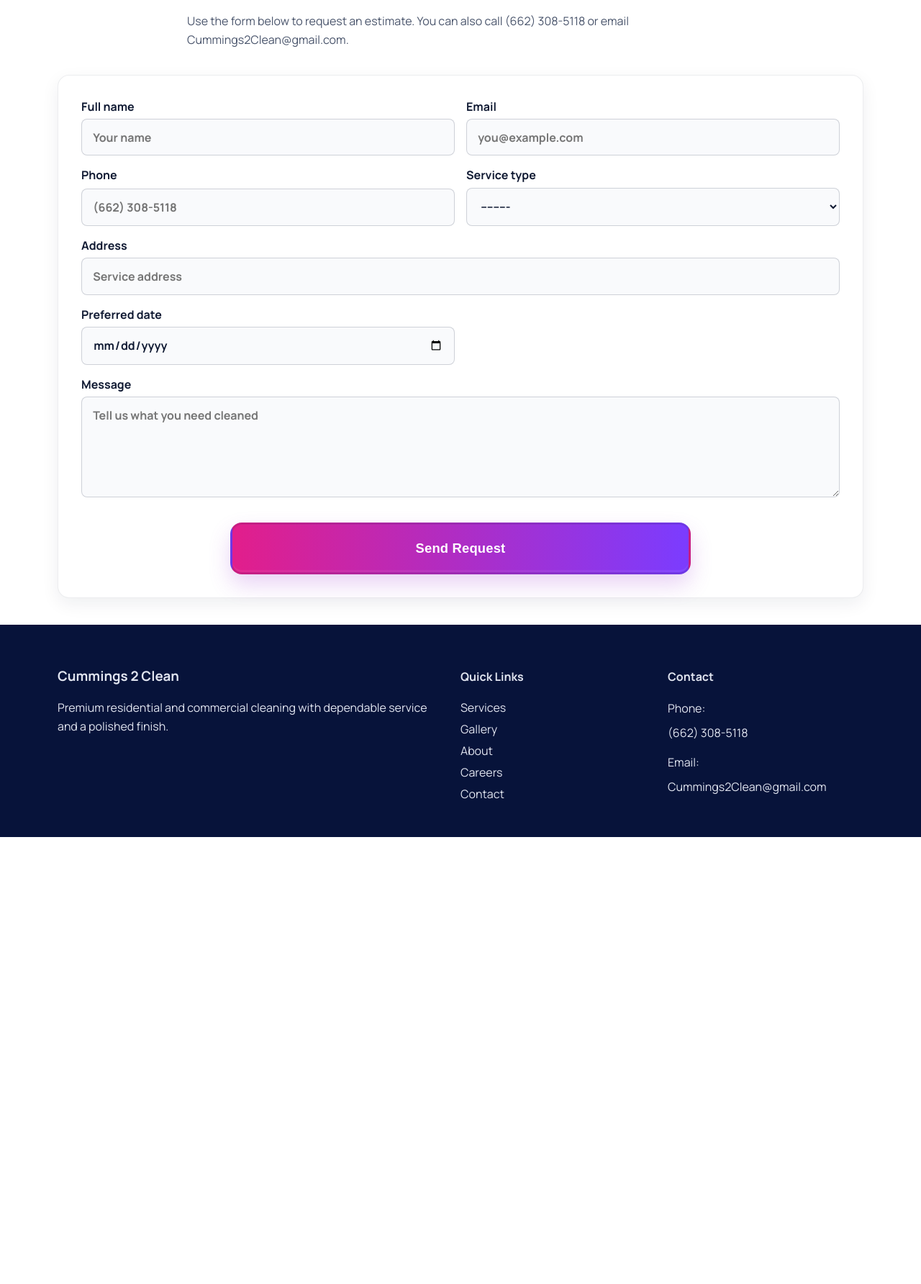
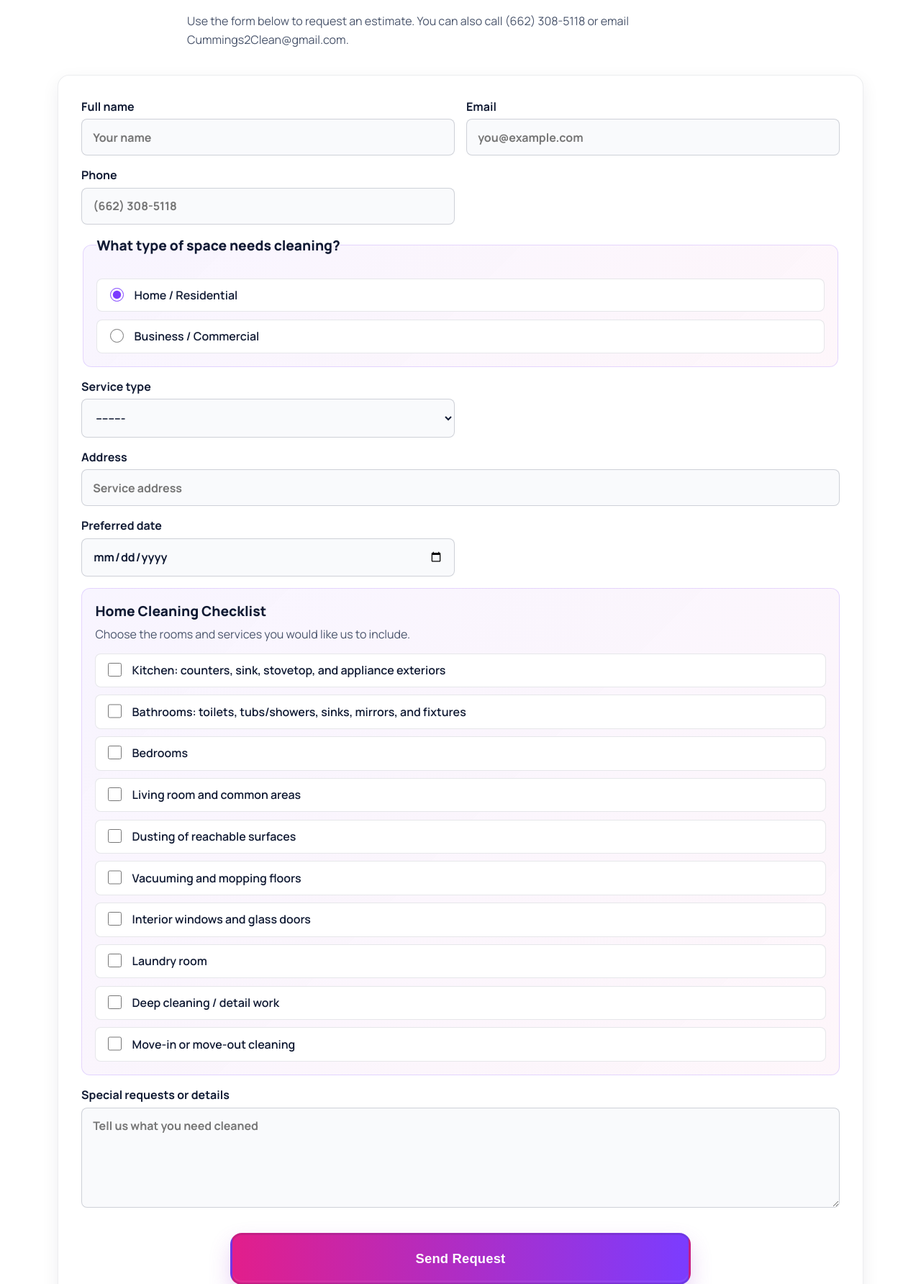
Before and after one commit to rtzib13/C2C, a Django app: page /contact/ in a window 1280 px wide. Shown: the part 453-2237 px from the top of the page at 72% size. Before the commit the page ends 1616 px from the top, so only its background shows below. Run offline with Django 4.2, Linux system fonts and the light colour scheme.

Commit message:
Add residential and commercial quote checklists

```diff
--- a/static/css/style.css
+++ b/static/css/style.css
@@ -478,6 +478,63 @@ textarea:focus {
   width: min(640px, 78%);
   max-width: 640px;
   box-sizing: border-box;
+}
+
+.property-choice,
+.checklist-panel {
+  border: 1px solid rgba(123, 60, 255, 0.18);
+  border-radius: 12px;
+  padding: 1.15rem;
+  background: linear-gradient(135deg, rgba(123, 60, 255, 0.05), rgba(226, 30, 139, 0.04));
+}
+
+.property-choice legend,
+.checklist-panel h2 {
+  padding: 0;
+  margin: 0;
+  color: var(--ink);
+  font-size: 1.2rem;
+  font-weight: 800;
+}
+
+.property-choice > div,
+.checklist-options > div {
+  display: grid;
+  gap: 0.65rem;
+  margin-top: 0.9rem;
+}
+
+.property-choice label,
+.checklist-options label {
+  display: flex;
+  align-items: flex-start;
+  gap: 0.7rem;
+  padding: 0.7rem 0.8rem;
+  border: 1px solid rgba(16, 26, 51, 0.1);
+  border-radius: 8px;
+  background: var(--white);
+  font-weight: 600;
+  line-height: 1.4;
+  cursor: pointer;
+}
+
+.property-choice input,
+.checklist-options input {
+  width: 1.2rem;
+  min-width: 1.2rem;
+  min-height: 1.2rem;
+  margin-top: 0.05rem;
+  accent-color: var(--purple);
+}
+
+.checklist-panel > p {
+  margin: 0.45rem 0 0;
+  color: var(--copy);
+  line-height: 1.5;
+}
+
+.checklist-panel[hidden] {
+  display: none;
 }
 
 .site-footer {
@@ -961,6 +1018,11 @@ textarea:focus {
     line-height: 1.45;
   }
 
+  .property-choice,
+  .checklist-panel {
+    padding: 1rem;
+  }
+
   .checkbox-row input[type="checkbox"] {
     min-height: 22px;
     min-width: 22px;
--- a/templates/website/contact.html
+++ b/templates/website/contact.html
@@ -27,6 +27,11 @@
         {{ form.phone }}
         {{ form.phone.errors }}
       </label>
+      <fieldset class="wide property-choice">
+        <legend>What type of space needs cleaning?</legend>
+        {{ form.property_type }}
+        {{ form.property_type.errors }}
+      </fieldset>
       <label>
         <span>Service type</span>
         {{ form.service_type }}
@@ -42,8 +47,20 @@
         {{ form.preferred_date }}
         {{ form.preferred_date.errors }}
       </label>
+      <section class="wide checklist-panel" data-checklist="residential">
+        <h2>Home Cleaning Checklist</h2>
+        <p>Choose the rooms and services you would like us to include.</p>
+        <div class="checklist-options">{{ form.residential_checklist }}</div>
+        {{ form.residential_checklist.errors }}
+      </section>
+      <section class="wide checklist-panel" data-checklist="commercial" hidden>
+        <h2>Business Cleaning Checklist</h2>
+        <p>Choose the spaces and services you would like us to include.</p>
+        <div class="checklist-options">{{ form.commercial_checklist }}</div>
+        {{ form.commercial_checklist.errors }}
+      </section>
       <label class="wide">
-        <span>Message</span>
+        <span>Special requests or details</span>
         {{ form.message }}
         {{ form.message.errors }}
       </label>
@@ -51,4 +68,27 @@
     <button class="button button-primary" type="submit">Send Request</button>
   </form>
 </section>
+<script>
+  document.addEventListener("DOMContentLoaded", function () {
+    const propertyInputs = document.querySelectorAll('input[name="property_type"]');
+    const panels = document.querySelectorAll("[data-checklist]");
+
+    function updateChecklist() {
+      const selected = document.querySelector('input[name="property_type"]:checked');
+      const propertyType = selected ? selected.value : "residential";
+      panels.forEach(function (panel) {
+        const isActive = panel.dataset.checklist === propertyType;
+        panel.hidden = !isActive;
+        panel.querySelectorAll('input[type="checkbox"]').forEach(function (input) {
+          input.disabled = !isActive;
+        });
+      });
+    }
+
+    propertyInputs.forEach(function (input) {
+      input.addEventListener("change", updateChecklist);
+    });
+    updateChecklist();
+  });
+</script>
 {% endblock %}
--- a/website/forms.py
+++ b/website/forms.py
@@ -5,6 +5,21 @@ from .models import CareerApplication, QuoteRequest
 
 
 class QuoteRequestForm(forms.ModelForm):
+    property_type = forms.ChoiceField(
+        choices=QuoteRequest.PROPERTY_TYPE_CHOICES,
+        initial="residential",
+        widget=forms.RadioSelect,
+    )
+    residential_checklist = forms.MultipleChoiceField(
+        choices=QuoteRequest.RESIDENTIAL_CHECKLIST_CHOICES,
+        required=False,
+        widget=forms.CheckboxSelectMultiple,
+    )
+    commercial_checklist = forms.MultipleChoiceField(
+        choices=QuoteRequest.COMMERCIAL_CHECKLIST_CHOICES,
+        required=False,
+        widget=forms.CheckboxSelectMultiple,
+    )
     preferred_date = forms.DateField(
         required=False,
         widget=forms.DateInput(attrs={"type": "date"}),
@@ -17,6 +32,7 @@ class QuoteRequestForm(forms.ModelForm):
             "full_name",
             "email",
             "phone",
+            "property_type",
             "service_type",
             "address",
             "preferred_date",
@@ -29,6 +45,21 @@ class QuoteRequestForm(forms.ModelForm):
             "address": forms.TextInput(attrs={"placeholder": "Service address"}),
             "message": forms.Textarea(attrs={"rows": 5, "placeholder": "Tell us what you need cleaned"}),
         }
+
+    def clean(self):
+        cleaned_data = super().clean()
+        if cleaned_data.get("property_type") == "commercial":
+            cleaned_data["selected_checklist"] = cleaned_data.get("commercial_checklist", [])
+        else:
+            cleaned_data["selected_checklist"] = cleaned_data.get("residential_checklist", [])
+        return cleaned_data
+
+    def save(self, commit=True):
+        quote = super().save(commit=False)
+        quote.checklist_items = self.cleaned_data.get("selected_checklist", [])
+        if commit:
+            quote.save()
+        return quote
 
 
 class CareerApplicationForm(forms.ModelForm):
--- a/website/models.py
+++ b/website/models.py
@@ -4,6 +4,11 @@ from django.db import models
 
 
 class QuoteRequest(models.Model):
+    PROPERTY_TYPE_CHOICES = [
+        ("residential", "Home / Residential"),
+        ("commercial", "Business / Commercial"),
+    ]
+
     SERVICE_CHOICES = [
         ("residential", "Residential Cleaning"),
         ("commercial", "Commercial Cleaning"),
@@ -12,13 +17,42 @@ class QuoteRequest(models.Model):
         ("custom", "Custom Request"),
     ]
 
+    RESIDENTIAL_CHECKLIST_CHOICES = [
+        ("kitchen", "Kitchen: counters, sink, stovetop, and appliance exteriors"),
+        ("bathrooms", "Bathrooms: toilets, tubs/showers, sinks, mirrors, and fixtures"),
+        ("bedrooms", "Bedrooms"),
+        ("living_areas", "Living room and common areas"),
+        ("dusting", "Dusting of reachable surfaces"),
+        ("floors", "Vacuuming and mopping floors"),
+        ("interior_glass", "Interior windows and glass doors"),
+        ("laundry", "Laundry room"),
+        ("deep_clean", "Deep cleaning / detail work"),
+        ("move_clean", "Move-in or move-out cleaning"),
+    ]
+
+    COMMERCIAL_CHECKLIST_CHOICES = [
+        ("lobby", "Lobby, entrance, and common areas"),
+        ("offices", "Offices and workstations"),
+        ("conference", "Conference rooms"),
+        ("break_room", "Break room or kitchen"),
+        ("restrooms", "Restrooms"),
+        ("carpet", "Carpet vacuuming"),
+        ("hard_floors", "Hard-floor sweeping and mopping"),
+        ("glass", "Interior glass and entry doors"),
+        ("trash", "Trash and recycling removal"),
+        ("high_touch", "High-touch surface sanitizing"),
+        ("supplies", "Restroom supply restocking"),
+    ]
+
     full_name = models.CharField(max_length=120)
     email = models.EmailField()
     phone = models.CharField(max_length=30)
+    property_type = models.CharField(max_length=20, choices=PROPERTY_TYPE_CHOICES, default="residential")
     service_type = models.CharField(max_length=30, choices=SERVICE_CHOICES)
     address = models.CharField(max_length=255)
     preferred_date = models.DateField(null=True, blank=True)
     message = models.TextField(blank=True)
+    checklist_items = models.JSONField(default=list, blank=True)
     created_at = models.DateTimeField(auto_now_add=True)
 
     class Meta:
@@ -26,6 +60,10 @@ class QuoteRequest(models.Model):
 
     def __str__(self):
         return f"{self.full_name} - {self.get_service_type_display()}"
+
+    def checklist_display(self):
+        labels = dict(self.RESIDENTIAL_CHECKLIST_CHOICES + self.COMMERCIAL_CHECKLIST_CHOICES)
+        return ", ".join(labels.get(item, item) for item in self.checklist_items) or "No checklist items selected"
 
 
 class CareerApplication(models.Model):
--- a/website/views.py
+++ b/website/views.py
@@ -99,11 +99,13 @@ def contact(request):
                     subject=f"New Quote Request: {quote.full_name}",
                     body=(
                         f"Service: {quote.get_service_type_display()}\n"
+                        f"Property Type: {quote.get_property_type_display()}\n"
                         f"Name: {quote.full_name}\n"
                         f"Email: {quote.email}\n"
                         f"Phone: {quote.phone}\n"
                         f"Address: {quote.address}\n"
                         f"Preferred Date: {quote.preferred_date or 'Not provided'}\n\n"
+                        f"Requested Areas / Tasks:\n{quote.checklist_display()}\n\n"
                         f"Message:\n{quote.message or 'N/A'}"
                     ),
                 )
```
Also changed, not shown: website/admin.py (+19 -2 lines), website/migrations/0006_quoterequest_checklist_items_and_more.py (added).
